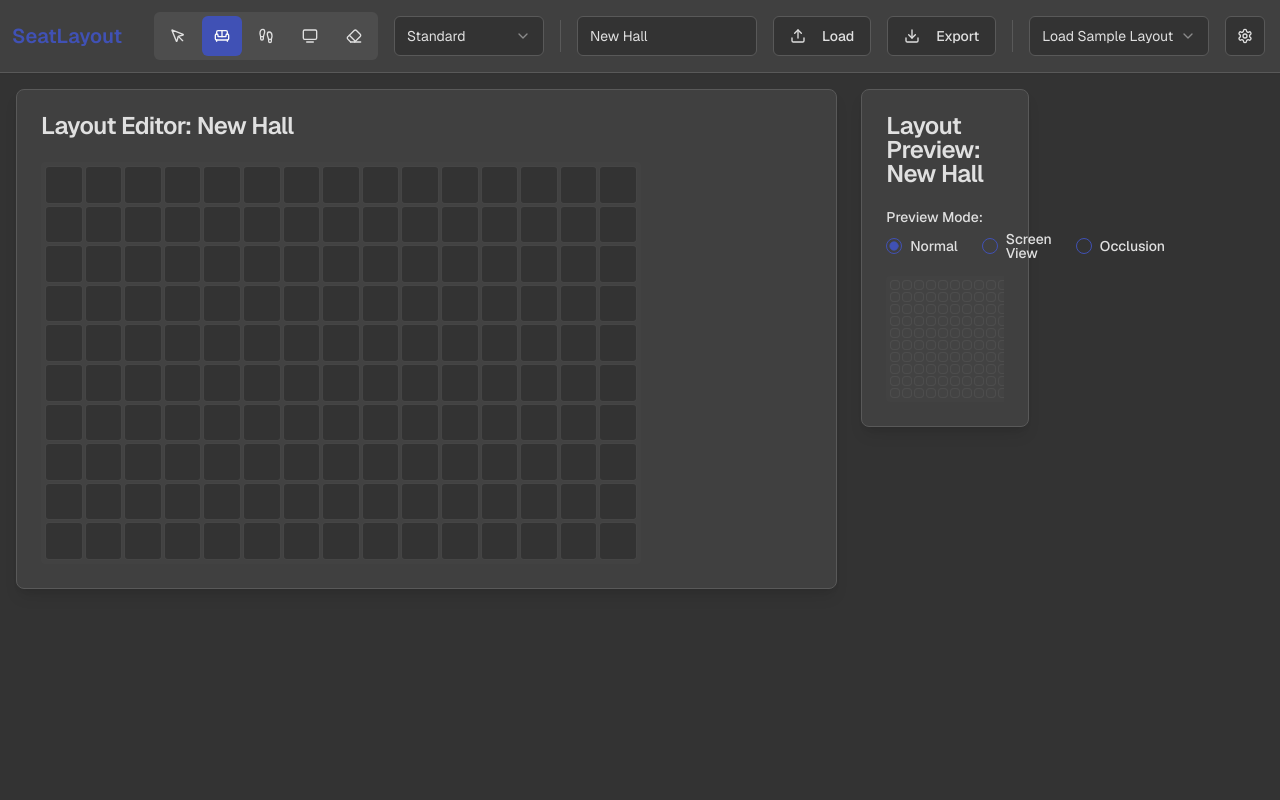
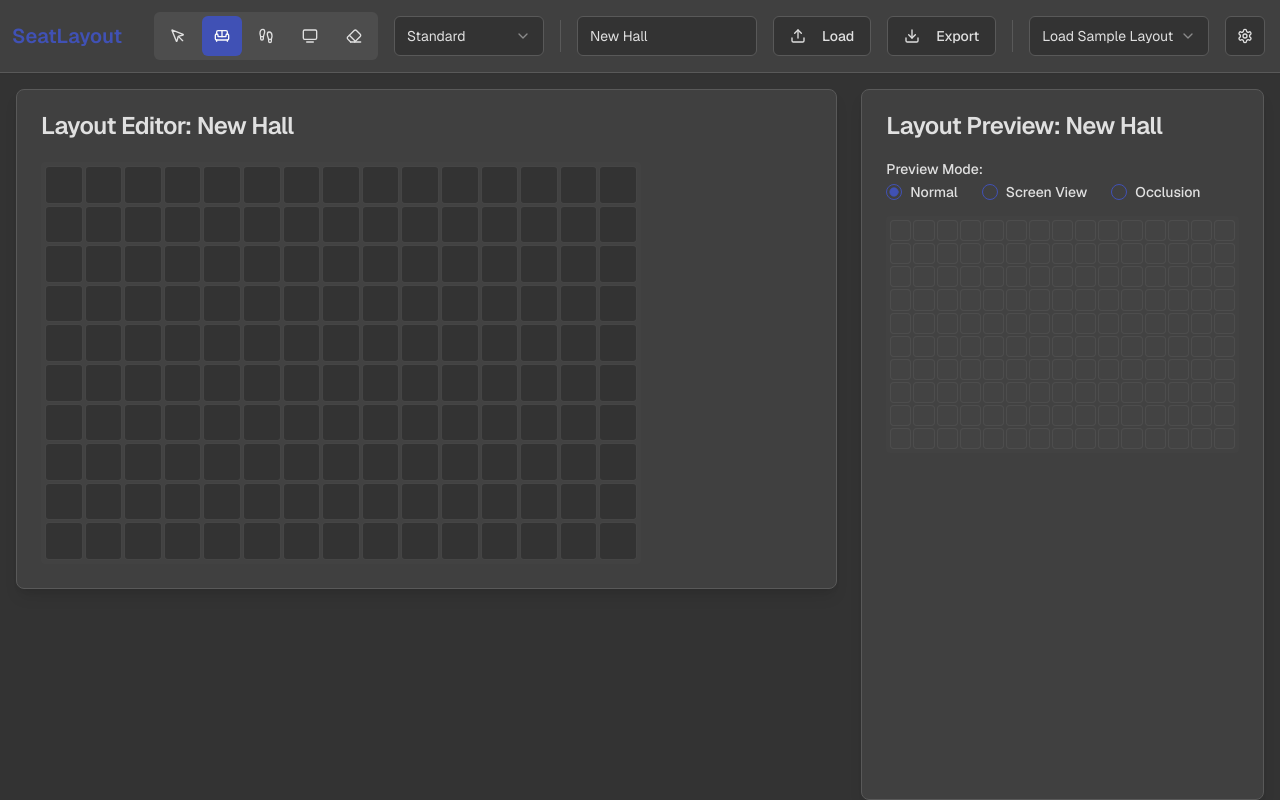
Before and after one commit to martin635579763/moviemapper, a Next.js app: page / in a window 1280 px wide. Built offline with nearby package versions, Linux system fonts and the light colour scheme.

Commit message:
layout preview looks like unfriendly

```diff
--- a/src/components/LayoutPreview.tsx
+++ b/src/components/LayoutPreview.tsx
@@ -15,11 +15,11 @@ export const LayoutPreview: React.FC = () => {
   if (!layout) return <p>Loading preview...</p>;
 
   return (
-    <Card className="flex-1 m-2 shadow-lg w-1/3 lg:w-1/2 xl:w-2/5"> {/* Adjust width */}
+    <Card className="h-full flex flex-col m-2 shadow-lg">
       <CardHeader>
         <CardTitle>Layout Preview: {layout.name}</CardTitle>
       </CardHeader>
-      <CardContent>
+      <CardContent className="flex flex-col flex-1 p-6 pt-0 overflow-hidden">
         <div className="mb-4">
           <Label className="mb-2 block">Preview Mode:</Label>
           <RadioGroup
@@ -42,12 +42,12 @@ export const LayoutPreview: React.FC = () => {
             </div>
           </RadioGroup>
         </div>
-        <ScrollArea className="w-full h-[calc(100vh-260px)] lg:h-auto"> {/* Adjust height */}
+        <ScrollArea className="flex-1 w-full">
           <div
             className="grid gap-0.5 bg-muted/10 p-1 rounded"
              style={{
-              gridTemplateColumns: `repeat(${layout.cols}, minmax(10px, 1fr))`,
-              maxWidth: `${layout.cols * 30}px` // Max cell width for preview
+              gridTemplateColumns: `repeat(${layout.cols}, minmax(12px, 1fr))`,
+              maxWidth: `${layout.cols * 24}px` // Max cell width for preview (12px min, 24px max approx)
             }}
             role="grid"
             aria-label={`Cinema hall preview grid, ${layout.rows} rows by ${layout.cols} columns`}
@@ -78,7 +78,7 @@ export const LayoutPreview: React.FC = () => {
           </div>
         </ScrollArea>
         {previewMode !== 'normal' && (
-          <div className="mt-4 text-xs space-y-1">
+          <div className="mt-4 text-xs space-y-1 pt-2"> {/* Added pt-2 for spacing from scrollarea */}
             {previewMode === 'screen-view' && <p><span className="inline-block w-3 h-3 rounded-sm ring-2 ring-green-500 mr-1 align-middle"></span> Seats with good view.</p>}
             {(previewMode === 'screen-view' || previewMode === 'occlusion') && <p><span className="inline-block w-3 h-3 rounded-sm bg-red-500/30 opacity-50 mr-1 align-middle"></span> Occluded seats.</p>}
             <p className="text-muted-foreground">Note: Screen view and occlusion are simplified estimations.</p>
```
